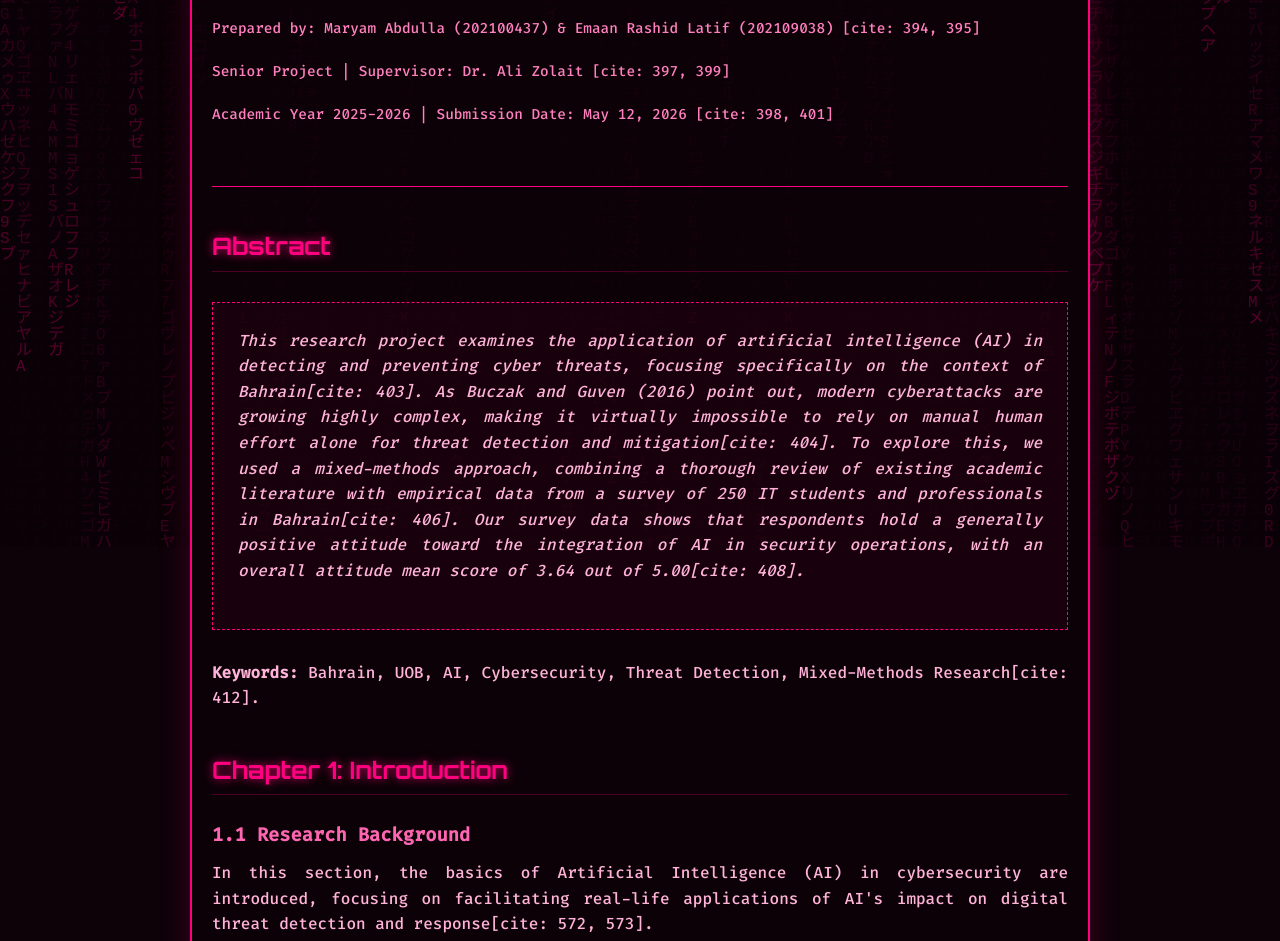
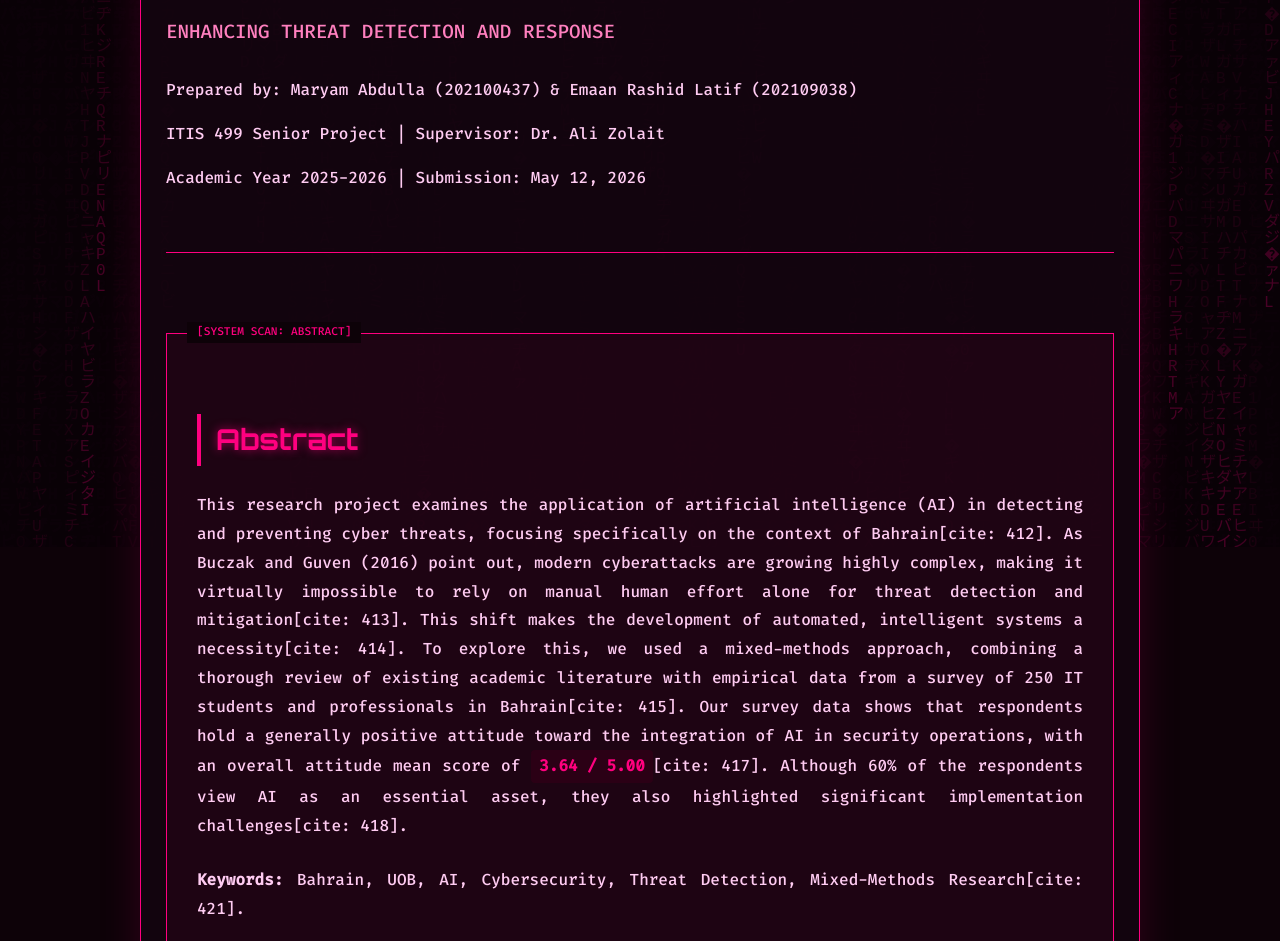
Before and after one commit to AIinCybersecurity/enhancing-threat-detection-response, a plain HTML site: page index.html in a window 1280 px wide. Shown: the part 253-1194 px from the top of the page. Drawn offline with Linux system fonts and the light colour scheme.

Commit message:
Update index.html

```diff
--- a/index.html
+++ b/index.html
@@ -3,243 +3,217 @@
 <head>
     <meta charset="UTF-8">
     <meta name="viewport" content="width=device-width, initial-scale=1.0">
-    <title>AI in Cybersecurity | Senior Project</title>
+    <title>AI in Cybersecurity | Senior Project 2026</title>
     <link href="https://fonts.googleapis.com/css2?family=Fira+Code:wght@300;500&family=Orbitron:wght@400;700&display=swap" rel="stylesheet">
     <style>
         :root {
             --neon-pink: #ff007f;
-            --dark-pink: #4d0026;
-            --cyber-black: #0d0208;
-            --text-glow: 0 0 10px rgba(255, 0, 127, 0.8);
+            --cyber-pink: #ff80bf;
+            --dark-bg: #0d0208;
+            --panel-bg: rgba(20, 5, 15, 0.95);
+            --glow: 0 0 10px rgba(255, 0, 127, 0.6);
         }
 
         * { margin: 0; padding: 0; box-sizing: border-box; }
-
         body {
-            background-color: var(--cyber-black);
-            color: #ffb3d9;
+            background-color: var(--dark-bg);
+            color: #ffe6f2;
             font-family: 'Fira Code', monospace;
-            line-height: 1.6;
+            line-height: 1.8;
             overflow-x: hidden;
         }
 
-        /* Cyber Background Effect */
-        #canvas {
+        /* Tech Background */
+        #cyber-canvas {
             position: fixed;
-            top: 0;
-            left: 0;
+            top: 0; left: 0;
             z-index: -1;
-            opacity: 0.3;
+            opacity: 0.25;
         }
 
         .container {
-            max-width: 900px;
+            max-width: 1000px;
             margin: 0 auto;
-            padding: 40px 20px;
-            background: rgba(13, 2, 8, 0.85);
-            border-left: 2px solid var(--neon-pink);
-            border-right: 2px solid var(--neon-pink);
-            box-shadow: 0 0 30px rgba(255, 0, 127, 0.2);
+            padding: 60px 25px;
+            background: var(--panel-bg);
+            border-left: 1px solid var(--neon-pink);
+            border-right: 1px solid var(--neon-pink);
+            box-shadow: 0 0 40px rgba(255, 0, 127, 0.15);
         }
 
         header {
             text-align: center;
+            margin-bottom: 80px;
+            padding-bottom: 40px;
             border-bottom: 1px solid var(--neon-pink);
-            padding-bottom: 40px;
-            margin-bottom: 40px;
         }
 
         h1 {
             font-family: 'Orbitron', sans-serif;
             color: var(--neon-pink);
             text-transform: uppercase;
-            letter-spacing: 3px;
-            font-size: 2.5rem;
-            text-shadow: var(--text-glow);
-            margin-bottom: 20px;
-        }
-
-        .metadata {
-            font-size: 0.9rem;
-            color: #ff80bf;
-            margin-top: 20px;
+            font-size: 2.8rem;
+            letter-spacing: 4px;
+            text-shadow: var(--glow);
+            margin: 20px 0;
         }
 
         h2 {
             font-family: 'Orbitron', sans-serif;
             color: var(--neon-pink);
-            border-bottom: 1px solid var(--dark-pink);
-            margin: 40px 0 20px 0;
-            padding-bottom: 5px;
-            text-shadow: var(--text-glow);
+            margin: 50px 0 25px 0;
+            font-size: 1.8rem;
+            border-left: 4px solid var(--neon-pink);
+            padding-left: 15px;
+            text-shadow: var(--glow);
         }
 
-        h3 { color: #ff66b2; margin: 25px 0 10px 0; }
+        h3 { color: var(--cyber-pink); margin: 30px 0 15px 0; font-size: 1.3rem; }
 
-        p { margin-bottom: 20px; text-align: justify; }
+        p { margin-bottom: 25px; text-align: justify; color: #ffccf2; }
 
-        .abstract-box {
+        .abstract-section {
             background: rgba(255, 0, 127, 0.05);
-            padding: 25px;
-            border: 1px dashed var(--neon-pink);
-            margin: 30px 0;
-            font-style: italic;
+            padding: 30px;
+            border: 1px solid var(--neon-pink);
+            margin: 40px 0;
+            position: relative;
         }
 
-        ul { margin-bottom: 20px; list-style-type: " > "; padding-left: 20px; color: #ff99cc; }
-        li { margin-bottom: 10px; }
+        .abstract-section::before {
+            content: "[SYSTEM SCAN: ABSTRACT]";
+            position: absolute;
+            top: -12px; left: 20px;
+            background: var(--dark-bg);
+            padding: 0 10px;
+            color: var(--neon-pink);
+            font-size: 0.7rem;
+        }
 
-        .references { font-size: 0.85rem; color: #cc6699; }
+        ul { margin: 20px 0 30px 40px; list-style: square; color: var(--cyber-pink); }
+        li { margin-bottom: 12px; }
 
-        /* Navigation Dot */
-        .nav-link {
+        .stat-box {
+            display: inline-block;
+            background: #2b0015;
             color: var(--neon-pink);
-            text-decoration: none;
-            transition: 0.3s;
+            padding: 2px 8px;
+            border-radius: 4px;
+            font-weight: bold;
         }
-        .nav-link:hover { text-shadow: 0 0 15px var(--neon-pink); }
 
         footer {
             text-align: center;
+            margin-top: 100px;
             padding: 40px;
+            border-top: 1px solid var(--dark-bg);
             font-size: 0.8rem;
-            border-top: 1px solid var(--dark-pink);
-            color: var(--dark-pink);
+            color: #660033;
         }
+
+        .ref-item { font-size: 0.9rem; margin-bottom: 10px; color: #ff99cc; border-bottom: 1px solid #33001a; padding-bottom: 5px; }
     </style>
 </head>
 <body>
 
-<canvas id="canvas"></canvas>
+<canvas id="cyber-canvas"></canvas>
 
 <div class="container">
     <header>
-        <p>University of Bahrain [cite: 389]</p>
-        <p>College of Information Technology | Department of Information Systems [cite: 390, 391]</p>
-        <h1>AI in Cybersecurity:</h1>
-        <h3>Enhancing Threat Detection and Response</h3>
-        <div class="metadata">
-            <p>Prepared by: Maryam Abdulla (202100437) & Emaan Rashid Latif (202109038) [cite: 394, 395]</p>
-            <p>Senior Project | Supervisor: Dr. Ali Zolait [cite: 397, 399]</p>
-            <p>Academic Year 2025-2026 | Submission Date: May 12, 2026 [cite: 398, 401]</p>
+        <p>UNIVERSITY OF BAHRAIN | COLLEGE OF INFORMATION TECHNOLOGY</p>
+        <p>DEPARTMENT OF INFORMATION SYSTEMS</p>
+        <h1>AI in Cybersecurity</h1>
+        <p style="font-size: 1.2rem; color: var(--cyber-pink);">ENHANCING THREAT DETECTION AND RESPONSE</p>
+        <div style="margin-top: 30px; line-height: 1.2; color: var(--neon-pink);">
+            <p>Prepared by: Maryam Abdulla (202100437) & Emaan Rashid Latif (202109038)</p>
+            <p>ITIS 499 Senior Project | Supervisor: Dr. Ali Zolait</p>
+            <p>Academic Year 2025-2026 | Submission: May 12, 2026</p>
         </div>
     </header>
 
-    <section id="abstract">
+    <div class="abstract-section">
         <h2>Abstract</h2>
-        <div class="abstract-box">
-            <p>This research project examines the application of artificial intelligence (AI) in detecting and preventing cyber threats, focusing specifically on the context of Bahrain[cite: 403]. As Buczak and Guven (2016) point out, modern cyberattacks are growing highly complex, making it virtually impossible to rely on manual human effort alone for threat detection and mitigation[cite: 404]. To explore this, we used a mixed-methods approach, combining a thorough review of existing academic literature with empirical data from a survey of 250 IT students and professionals in Bahrain[cite: 406]. Our survey data shows that respondents hold a generally positive attitude toward the integration of AI in security operations, with an overall attitude mean score of 3.64 out of 5.00[cite: 408].</p>
+        <p>This research project examines the application of artificial intelligence (AI) in detecting and preventing cyber threats, focusing specifically on the context of Bahrain[cite: 412]. As Buczak and Guven (2016) point out, modern cyberattacks are growing highly complex, making it virtually impossible to rely on manual human effort alone for threat detection and mitigation[cite: 413]. This shift makes the development of automated, intelligent systems a necessity[cite: 414]. To explore this, we used a mixed-methods approach, combining a thorough review of existing academic literature with empirical data from a survey of 250 IT students and professionals in Bahrain[cite: 415]. Our survey data shows that respondents hold a generally positive attitude toward the integration of AI in security operations, with an overall attitude mean score of <span class="stat-box">3.64 / 5.00</span>[cite: 417]. Although 60% of the respondents view AI as an essential asset, they also highlighted significant implementation challenges[cite: 418].</p>
+        <p><strong>Keywords:</strong> Bahrain, UOB, AI, Cybersecurity, Threat Detection, Mixed-Methods Research[cite: 421].</p>
     </div>
-        <p><strong>Keywords:</strong> Bahrain, UOB, AI, Cybersecurity, Threat Detection, Mixed-Methods Research[cite: 412].</p>
-    </section>
 
-    <section id="chapter1">
     <h2>Chapter 1: Introduction</h2>
     <h3>1.1 Research Background</h3>
-        <p>In this section, the basics of Artificial Intelligence (AI) in cybersecurity are introduced, focusing on facilitating real-life applications of AI's impact on digital threat detection and response[cite: 572, 573].</p>
+    <p>In this section, the basics of Artificial Intelligence (AI) in cybersecurity are introduced, facilitating real-life applications of AI's impact on digital threat detection and response[cite: 581, 582].</p>
 
     <h3>1.1.1 Overview of Cybersecurity</h3>
-        <p>Cybersecurity is described by NIST (2023) as the process of protecting computers, systems, networks, and data from attacks or any damage, ensuring uninterrupted functioning and safety[cite: 577]. The primary objective is to maintain the CIA triad: confidentiality, integrity, and availability[cite: 579].</p>
+    <p>Cybersecurity is described by NIST (2023) as the process of protecting computers, systems, networks, and data from attacks or any damage, ensuring uninterrupted functioning and safety[cite: 586]. The primary objective is to maintain the CIA triad: confidentiality, integrity, and availability[cite: 588]. Buczak and Guven (2016) reported that cyber threats have evolved and become harder to manage, with phishing, malware, and ransomware becoming more widespread[cite: 592, 593].</p>
 
     <h3>1.1.2 Evolution of Artificial Intelligence</h3>
-        <p>Early AI systems were predominantly rule-based, but the introduction of machine learning changed everything by enabling systems to learn from data rather than just following instructions[cite: 588, 591].</p>
+    <p>Early AI systems were predominantly rule-based, requiring manual programming[cite: 597]. This changed with machine learning, enabling systems to learn from data[cite: 599, 600]. Deep learning utilizes neural networks to process complex data like image or speech data[cite: 601]. This represents a shift from signature-based threats to learning and adapting[cite: 603].</p>
 
-        <h3>1.2 Research Problem</h3>
-        <p>Cybersecurity threats have become more sophisticated and harder to detect using traditional mechanisms which rely on static rules and manual monitoring[cite: 613, 614]. This research seeks to identify factors influencing the successful implementation of AI in these systems[cite: 618].</p>
+    <h3>1.3 Research Questions</h3>
+    <ul>
+        <li>What are the factors affecting the effective adoption of AI as a threat detection and response in cybersecurity? [cite: 630]</li>
+        <li>How do these factors influence the capability of AI systems to detect, analyse, and respond to cyber threats? [cite: 631]</li>
+        <li>How do organizational knowledge and team attitudes affect adoption intention? [cite: 632]</li>
+    </ul>
 
     <h3>1.4 Research Objectives</h3>
     <ul>
-            <li>To understand how AI improves the speed and accuracy of detecting threats[cite: 627].</li>
-            <li>To explore real-time attack response and learning capabilities[cite: 628].</li>
-            <li>To study ways to make AI decisions more transparent for security teams[cite: 629].</li>
-            <li>To identify challenges like adversarial AI and strengthen dependability[cite: 630].</li>
+        <li>To understand how AI improves the speed and accuracy of detecting cyber threats[cite: 636].</li>
+        <li>To explore how AI can help respond to attacks in real time[cite: 637].</li>
+        <li>To study ways to make AI’s decisions more transparent and understandable[cite: 638].</li>
+        <li>To identify challenges like adversarial attacks and find ways to make AI stronger[cite: 639].</li>
     </ul>
-    </section>
 
-    <section id="chapter2">
     <h2>Chapter 2: Literature Review</h2>
-        <p>AI is used for several specific jobs in cybersecurity, most notably threat detection and incident response[cite: 597, 600]. AI-based IDS systems process vast amounts of network traffic faster than humans[cite: 635]. However, gaps exist regarding the practical problems of deployment and the lack of explainability and trust in automated systems[cite: 645, 647].</p>
-    </section>
+    <p>AI is used for threat detection; systems can process large amounts of data faster than human analysts[cite: 607, 608]. AI can identify known and unknown attack types, including zero-day attacks[cite: 674]. However, gaps exist in practical deployment and the lack of "explainability" in black-box models[cite: 654, 656]. Guidotti et al. (2018) warned regarding the lack of transparency and risk of human over-reliance on automation[cite: 419].</p>
 
-    <section id="chapter3">
     <h2>Chapter 3: Research Model and Hypotheses</h2>
-        <p>The research model examines Independent Variables such as AI-based detection and response capabilities, and Moderating Variables like perceived usefulness and ease of use[cite: 463, 465].</p>
-        <ul>
-            <li><strong>H1:</strong> AI-based Threat Detection Capabilities[cite: 467].</li>
-            <li><strong>H5:</strong> Perceived usefulness of AI[cite: 520].</li>
-            <li><strong>H6:</strong> Perceived ease of use[cite: 521].</li>
-        </ul>
-    </section>
+    <p>The framework focuses on AI-driven threat detection models and incident response frameworks[cite: 668]. This study focuses on six key constructs: AI-based threat detection (H1), incident response (H2), technical features (H3), knowledge and skills (H4), usefulness (H5), and ease of use (H6)[cite: 241, 353].</p>
 
-    <section id="chapter4">
     <h2>Chapter 4: Methodology</h2>
-        <p>This study used a quantitative strategy applied through surveys to measure the level of awareness and attitudes regarding AI and cybersecurity[cite: 99, 100].</p>
-        <h3>4.4.3 Sample Size</h3>
-        <p>A total of 250 valid responses were received from university students and IT practitioners in Bahrain[cite: 142, 160]. Data collection occurred from November 1st, 2025 to May 1st, 2026 via Google Forms[cite: 173, 174].</p>
-    </section>
+    <p>This research used a mixed-methods approach[cite: 702]. Quantitative data was collected via a Google Forms survey distributed through WhatsApp to students and IT professionals in Bahrain[cite: 703, 704, 231]. Data collection occurred from <span class="stat-box">November 1, 2025</span> to <span class="stat-box">May 1, 2026</span>[cite: 202]. The final analysis was conducted on <span class="stat-box">250 valid responses</span>[cite: 238].</p>
 
-    <section id="chapter5">
     <h2>Chapter 5: Data Analysis and Results</h2>
-        <p>The total mean for AI awareness was 3.50[cite: 292]. The results indicate that while technical capabilities are strong, the effectiveness of AI depends critically on how useful and easy to work with professionals perceive the tools to be[cite: 349]. Regression analysis showed H5 (Perceived Usefulness) and H6 (Ease of Use) were statistically supported.</p>
-    </section>
+    <p>The total mean for AI awareness was <span class="stat-box">3.50</span>[cite: 316]. Regression analysis confirmed that <strong>H5 (Perceived Usefulness)</strong> and <strong>H6 (Perceived Ease of Use)</strong> were statistically supported[cite: 333]. The results suggest that the effectiveness of AI depends critically on how security professionals perceive and interact with these tools[cite: 358].</p>
 
-    <section id="chapter6">
     <h2>Chapter 6: Conclusion</h2>
-        <p>The research confirms that AI's role in improving cybersecurity in Bahrain is viewed positively[cite: 351]. Organizations should invest not just in the technology, but in ensuring end-users find it easy to integrate into existing workflows[cite: 350].</p>
-    </section>
+    <p>The research confirms that AI's role in improving cybersecurity within Bahrain is viewed positively[cite: 360]. Organizations must ensure that systems are not only technically capable but also user-friendly to realize their full potential[cite: 359].</p>
 
-    <section class="references">
     <h2>References</h2>
-        <p>Buczak, A. L., & Guven, E. (2016). A Survey of Data Mining and Machine Learning Methods for Cyber Security Intrusion Detection. [cite: 404, 583]</p>
-        <p>NIST (2023). Cybersecurity Framework. [cite: 577, 579]</p>
-        <p>Creswell, J.W. and Creswell, J.D. (2018). Research design: Qualitative, quantitative, and Mixed Methods Approaches. [cite: 361]</p>
-    </section>
+    <div class="ref-item">Buczak, A. L., & Guven, E. (2016). A Survey of Data Mining and Machine Learning Methods for Cyber Security Intrusion Detection. [cite: 413]</div>
+    <div class="ref-item">Creswell, J.W. and Creswell, J.D. (2018). Research design: Qualitative, quantitative, and Mixed Methods Approaches. [cite: 370]</div>
+    <div class="ref-item">NIST (2023). Computer Security Incident Handling Guide. [cite: 586]</div>
+    <div class="ref-item">Nallapareddy, V.S.S. and Katta (2025). AI in Modern Security. [cite: 420]</div>
 
     <footer>
-        &copy; 2026 Maryam Abdulla & Emaan Rashid Latif. Built for ITIS 499 Senior Project. [cite: 394, 395, 396]
+        &copy; 2026 Maryam Abdulla & Emaan Rashid Latif | seniorproject.aiincybersecurity.github.io
     </footer>
 </div>
 
 <script>
-    const canvas = document.getElementById('canvas');
+    const canvas = document.getElementById('cyber-canvas');
     const ctx = canvas.getContext('2d');
-
     canvas.width = window.innerWidth;
     canvas.height = window.innerHeight;
 
-    const katakana = 'アァカサタナハマヤャラワガザダバパイィキシチニヒミリヰギジヂビピウゥクスツヌフムユュルグズブヅプエェケセテネヘメレヱゲゼデベペオォコソトノホモヨョロヲゴゾドボポヴッン';
-    const latin = 'ABCDEFGHIJKLMNOPQRSTUVWXYZ';
-    const nums = '0123456789';
-    const alphabet = katakana + latin + nums;
-
+    const pinkChars = '01ABCDEF💖HIJKLMNOPQRSTUVWXYZアァカサタナハマヤャラワガザダバパイィキシチニヒミリヰギジヂビピ';
+    const charArray = pinkChars.split('');
     const fontSize = 16;
     const columns = canvas.width / fontSize;
+    const drops = Array(Math.floor(columns)).fill(1);
 
-    const rainDrops = [];
-
-    for (let x = 0; x < columns; x++) {
-        rainDrops[x] = 1;
-    }
-
-    const draw = () => {
+    function draw() {
         ctx.fillStyle = 'rgba(13, 2, 8, 0.05)';
         ctx.fillRect(0, 0, canvas.width, canvas.height);
-
-        ctx.fillStyle = '#ff007f'; // Pink rain
+        ctx.fillStyle = '#ff007f';
         ctx.font = fontSize + 'px monospace';
 
-        for (let i = 0; i < rainDrops.length; i++) {
-            const text = alphabet.charAt(Math.floor(Math.random() * alphabet.length));
-            ctx.fillText(text, i * fontSize, rainDrops[i] * fontSize);
-
-            if (rainDrops[i] * fontSize > canvas.height && Math.random() > 0.975) {
-                rainDrops[i] = 0;
+        for (let i = 0; i < drops.length; i++) {
+            const text = charArray[Math.floor(Math.random() * charArray.length)];
+            ctx.fillText(text, i * fontSize, drops[i] * fontSize);
+            if (drops[i] * fontSize > canvas.height && Math.random() > 0.975) drops[i] = 0;
+            drops[i]++;
         }
-            rainDrops[i]++;
     }
-    };
-
-    setInterval(draw, 30);
+    setInterval(draw, 35);
 </script>
 
 </body>
```
Lines whose indentation alone changed are shown as unchanged.
